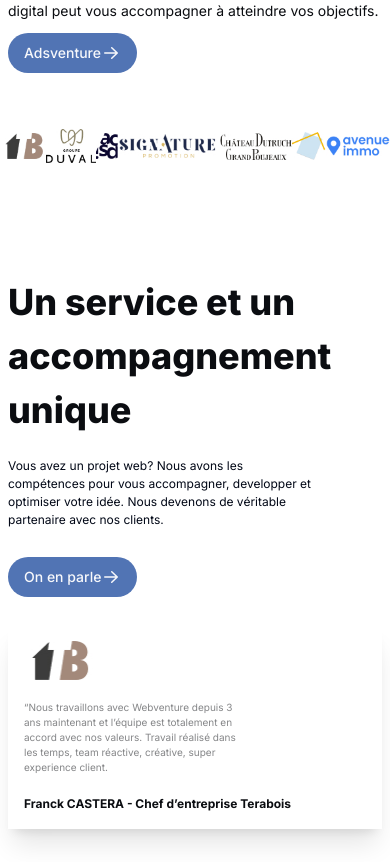
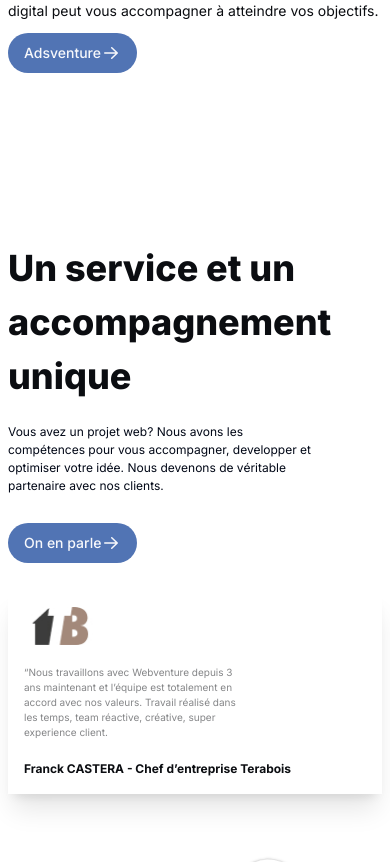
Before and after one commit to magicniclus/weebventure, a Next.js app: page / in a window 390 px wide. Shown: the part 1221-2083 px from the top of the page. Built offline with nearby package versions, Linux system fonts and the light colour scheme.

Commit message:
Update LogoEntreprise.tsx

```diff
--- a/src/components/LogoEntreprise.tsx
+++ b/src/components/LogoEntreprise.tsx
@@ -71,7 +71,7 @@ const LogoEntreprise = () => {
         }
       `}</style>
       <section className="w-full mt-10 md:mt-24 overflow-hidden">
-        <div className="max-w-5xl mx-auto flex justify-between items-center  logo-container-global md:flex-nowrap">
+        <div className="max-w-5xl mx-auto md:flex hidden justify-between items-center logo-container-global md:flex-nowrap">
           <div className="logo-container-one logo-container">
             <Image
               src={entreprisePath[0]}
@@ -119,6 +119,7 @@ const LogoEntreprise = () => {
             />
           </div>
         </div>
+        <div className="md:hidden flex"></div>
       </section>
     </>
   );
```
